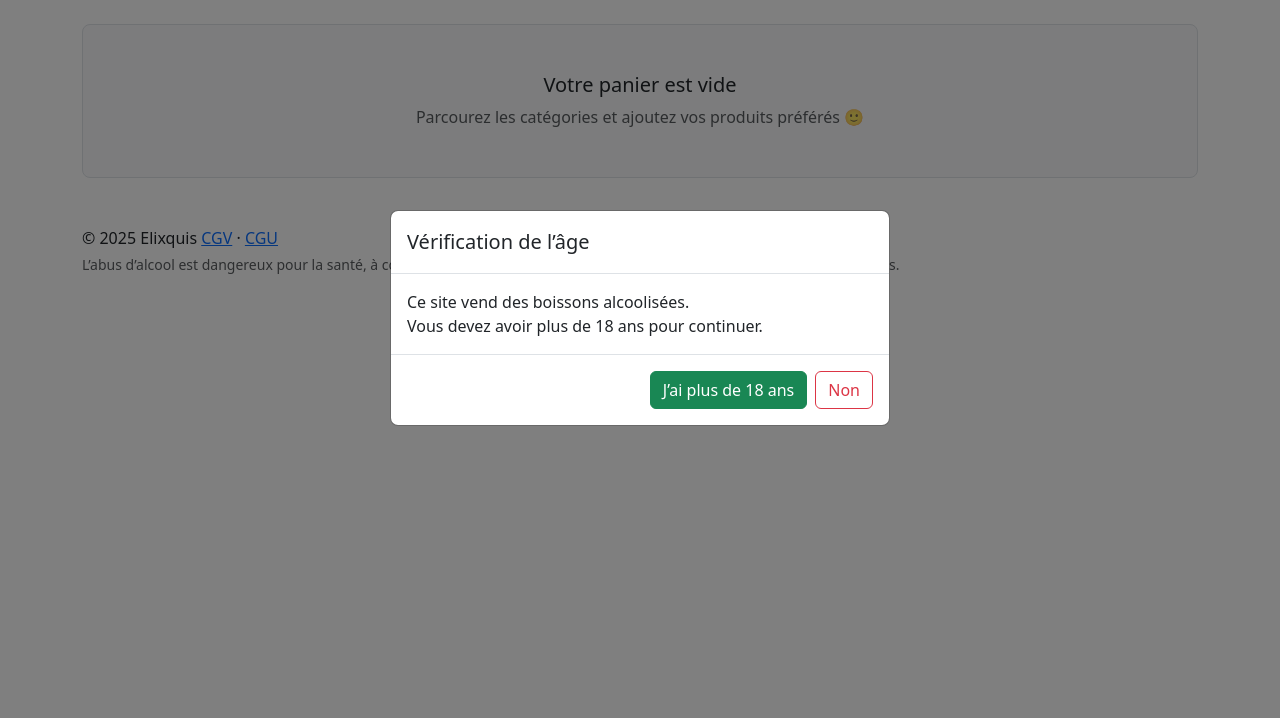
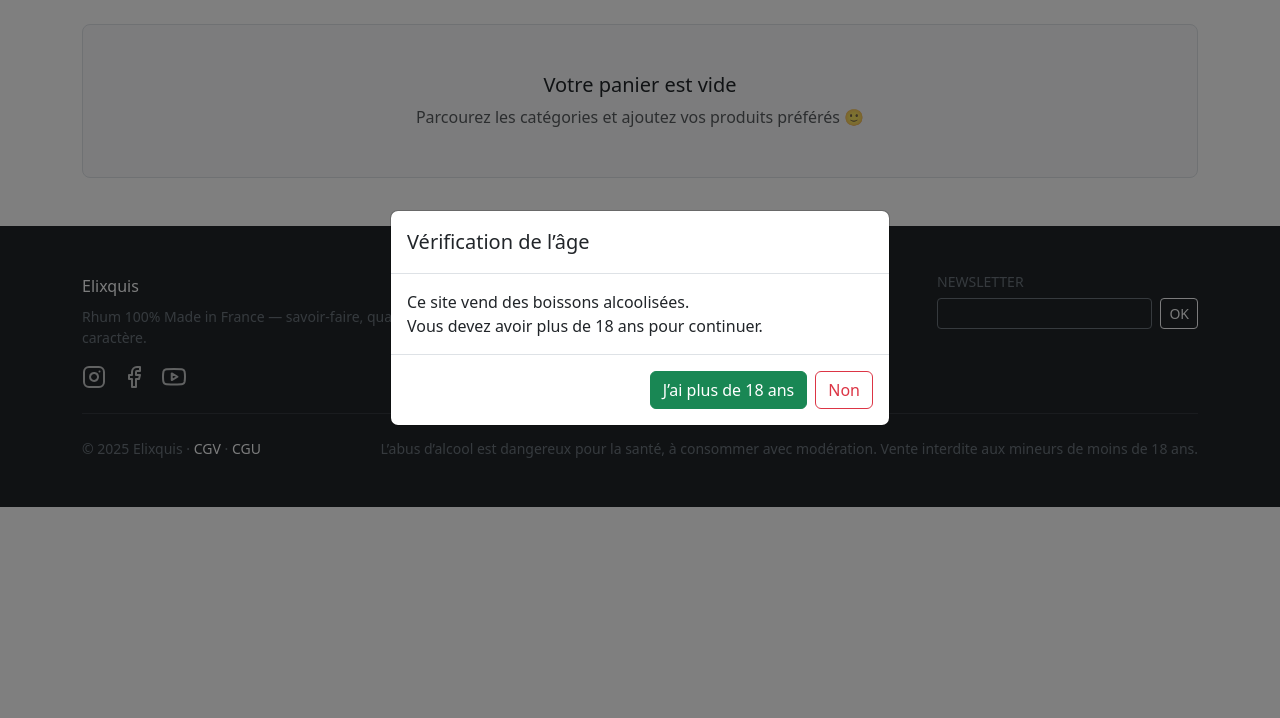
Before and after one commit to prefjordanpro/elixquis, a Symfony app: template templates/cart/index.html.twig in a window 1280 px wide. Shown: the part 82-800 px from the top of the page. Run offline with Twig, Linux system fonts and the light colour scheme; the template is opened without the code that fills it, so the values that code supplies are empty; some libraries are stand-ins or nearby versions.

Commit message:
footer voir bande blanche

```diff
--- a/templates/base.html.twig
+++ b/templates/base.html.twig
@@ -70,14 +70,71 @@
       </div>
 
       {% block body %}{% endblock %}
+{# FOOTER #}
+    <footer class="bg-dark text-light mt-5">
+      <div class="container py-5">
+        <div class="row g-4">
+          <div class="col-12 col-md-4">
+            <a class="navbar-brand text-light mb-2 d-inline-block" href="{{ path('app_home') }}">Elixquis</a>
+            <p class="text-secondary small mb-3">
+              Rhum 100% Made in France — savoir-faire, qualité et caractère.
+            </p>
+            <div class="d-flex gap-3">
+              <a href="#" class="link-light opacity-75"><i data-feather="instagram"></i></a>
+              <a href="#" class="link-light opacity-75"><i data-feather="facebook"></i></a>
+              <a href="#" class="link-light opacity-75"><i data-feather="youtube"></i></a>
+            </div>
+          </div>
 
-      <!-- FOOTER -->
-      <footer class="container">
-        <p class="mb-1">&copy; 2025 Elixquis <a href="#">CGV</a> &middot; <a href="#">CGU</a></p>
-        <p class="text-muted small mb-0">
-          L’abus d’alcool est dangereux pour la santé, à consommer avec modération. Vente interdite aux mineurs de moins de 18 ans.
-        </p>
-      </footer>
+          <div class="col-6 col-md-2">
+            <h6 class="text-uppercase small text-secondary mb-2">Boutique</h6>
+            <ul class="list-unstyled mb-0 small">
+              {% for category in allCategories|slice(0,5) %}
+                <li><a class="link-light link-underline-opacity-0" href="{{ path('app_category', { slug: category.slug }) }}">{{ category.name }}</a></li>
+              {% endfor %}
+              <li><a class="link-light link-underline-opacity-0" href="{{ path('app_home') }}">Tous les produits</a></li>
+            </ul>
+          </div>
+
+          <div class="col-6 col-md-3">
+            <h6 class="text-uppercase small text-secondary mb-2">Mon compte</h6>
+            <ul class="list-unstyled mb-0 small">
+              {% if app.user %}
+                <li><a class="link-light link-underline-opacity-0" href="{{ path('app_account') }}">Mes commandes</a></li>
+                <li><a class="link-light link-underline-opacity-0" href="{{ path('app_account_addresses') }}">Mes adresses</a></li>
+                <li><a class="link-light link-underline-opacity-0" href="{{ path('app_account_modify_pwd') }}">Mot de passe</a></li>
+                <li><a class="link-light link-underline-opacity-0" href="{{ path('app_logout') }}">Déconnexion</a></li>
+              {% else %}
+                <li><a class="link-light link-underline-opacity-0" href="{{ path('app_login') }}">Se connecter</a></li>
+              {% endif %}
+            </ul>
+          </div>
+
+          <div class="col-12 col-md-3">
+            <h6 class="text-uppercase small text-secondary mb-2">Newsletter</h6>
+            <form class="d-flex gap-2">
+              <input type="email" class="form-control form-control-sm bg-dark text-light border-secondary"
+                    placeholder="Votre e-mail" aria-label="Email">
+              <button class="btn btn-outline-light btn-sm" type="button">OK</button>
+            </form>
+          </div>
+        </div>
+
+        <hr class="border-secondary my-4">
+
+        <div class="d-flex flex-column flex-md-row justify-content-between align-items-start gap-2">
+          <p class="mb-0 small text-secondary">
+            &copy; {{ "now"|date("Y") }} Elixquis ·
+            <a href="#" class="link-light link-underline-opacity-0">CGV</a> ·
+            <a href="#" class="link-light link-underline-opacity-0">CGU</a>
+          </p>
+          <p class="mb-0 small text-secondary">
+            L’abus d’alcool est dangereux pour la santé, à consommer avec modération.
+            Vente interdite aux mineurs de moins de 18 ans.
+          </p>
+        </div>
+      </div>
+    </footer>
     </main>
 
     <script src="{{ asset('assets/js/bootstrap.bundle.min.js') }}"></script>
```
